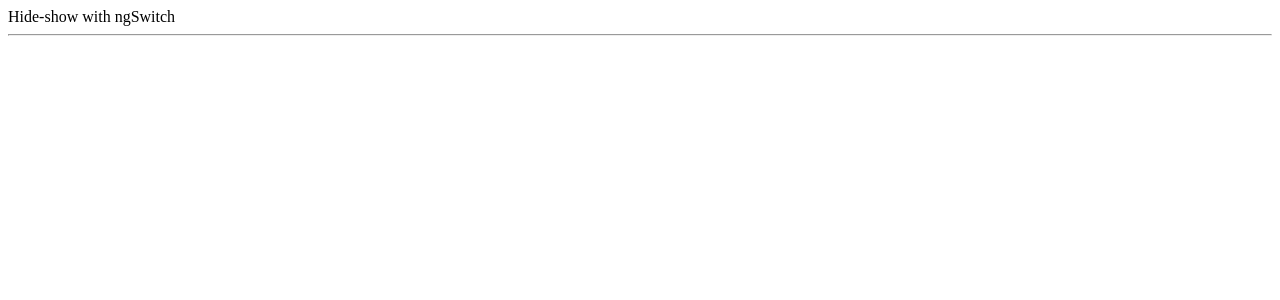
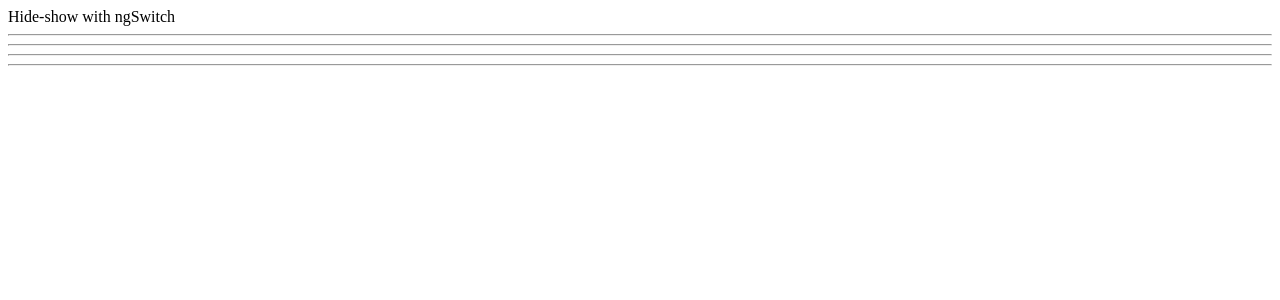
Before and after one commit to ImsirovicAjdin/angular-ayfzy2, an Angular app: page / in a window 1280 px wide. Shown: the top 300 px of the page. Built offline with nearby package versions, Linux system fonts and the light colour scheme.

Commit message:
(1) Add AppComponentClass.vehicles, (2) add *ngFor to <app-child>, (3) assign 'vehicle' to [car] binding, (4) @Input() car into AppChildComponent.ts

```diff
--- a/src/app/app.component.ts
+++ b/src/app/app.component.ts
@@ -4,9 +4,14 @@ import { Component } from '@angular/core';
   selector: 'my-app',
   template: `
     <div>Hide-show with ngSwitch</div>
-    <app-child></app-child>
+    <app-child *ngFor="let vehicle of vehicles" [car]="vehicle"></app-child>
   `
 })
 export class AppComponent  {
-
+  vehicles = [
+    { id: 1, make: 'Toyota', color: { body: 'red', interior: 'gray' } },
+    { id: 2, make: 'Subaru', color: { body: 'red', interior: 'gray' } },
+    { id: 3, make: 'VW', old: 'yes' },
+    { id: 4, make: 'Other', color: { body: 'yellow', interior: 'gray' } },
+  ]
 }
--- a/src/app/appchild/app-child.component.ts
+++ b/src/app/appchild/app-child.component.ts
@@ -7,5 +7,5 @@ import { Component, Input, OnInit } from '@angular/core';
   `
 })
 export class AppChildComponent {
-
+  @Input() car;
 }
```
